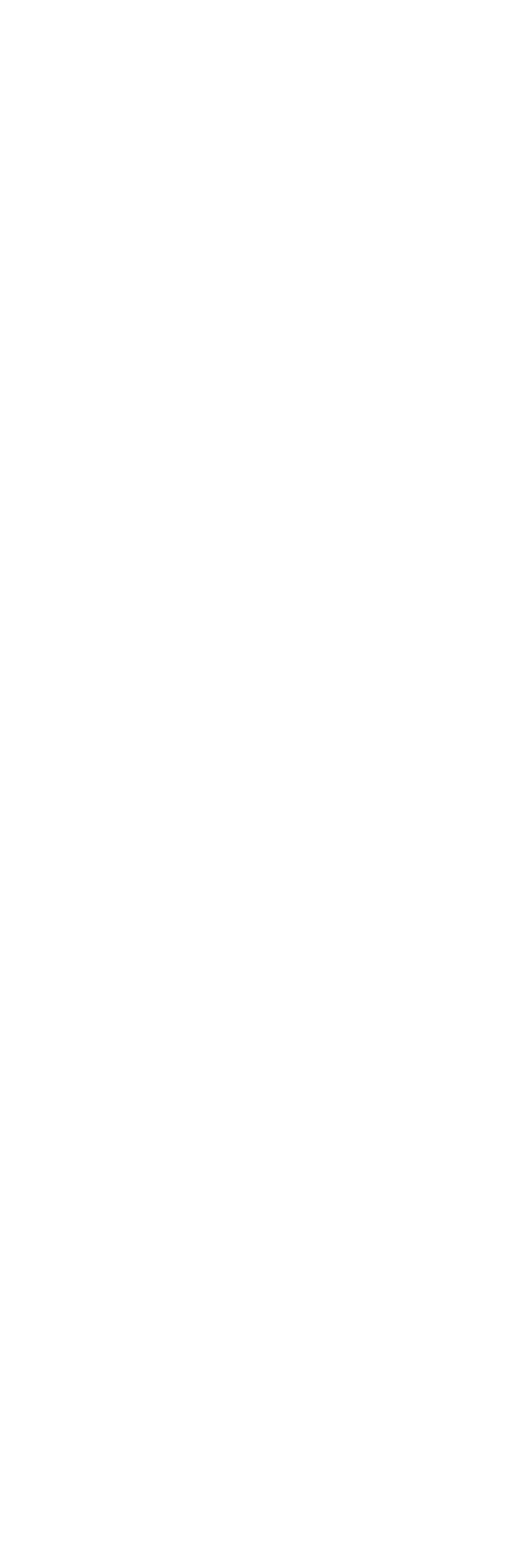
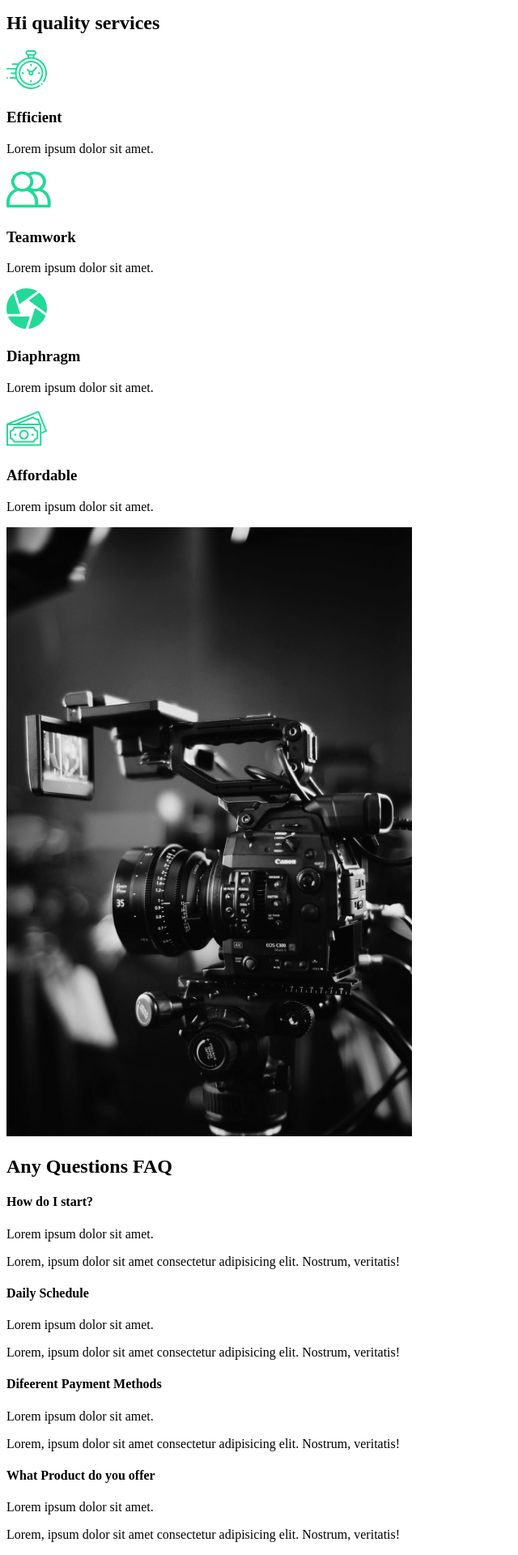
Before and after one commit to TedMwai/capture-portofolio, a React (Create React App) app: page / in a window 1280 px wide. Shown: the part 979-2899 px from the top of the page at 81% size, without its empty margins (0-640 px from the left). Before the commit the page ends 982 px from the top, so only its background shows below. Built offline with nearby package versions, Linux system fonts and the light colour scheme.

Commit message:
faq section

```diff
--- /dev/null
+++ b/src/components/FaqSection.js
@@ -0,0 +1,51 @@
+const FaqSection = () => {
+  return (
+    <div className="faq">
+      <h2>
+        Any Questions <span>FAQ</span>
+      </h2>
+      <div className="question">
+        <h4>How do I start?</h4>
+        <div className="answer">
+          <p>Lorem ipsum dolor sit amet.</p>
+          <p>
+            Lorem, ipsum dolor sit amet consectetur adipisicing elit. Nostrum,
+            veritatis!
+          </p>
+        </div>
+      </div>
+      <div className="question">
+        <h4>Daily Schedule</h4>
+        <div className="answer">
+          <p>Lorem ipsum dolor sit amet.</p>
+          <p>
+            Lorem, ipsum dolor sit amet consectetur adipisicing elit. Nostrum,
+            veritatis!
+          </p>
+        </div>
+      </div>
+      <div className="question">
+        <h4>Difeerent Payment Methods</h4>
+        <div className="answer">
+          <p>Lorem ipsum dolor sit amet.</p>
+          <p>
+            Lorem, ipsum dolor sit amet consectetur adipisicing elit. Nostrum,
+            veritatis!
+          </p>
+        </div>
+      </div>
+      <div className="question">
+        <h4>What Product do you offer</h4>
+        <div className="answer">
+          <p>Lorem ipsum dolor sit amet.</p>
+          <p>
+            Lorem, ipsum dolor sit amet consectetur adipisicing elit. Nostrum,
+            veritatis!
+          </p>
+        </div>
+      </div>
+    </div>
+  );
+};
+
+export default FaqSection;
--- /dev/null
+++ b/src/components/ServicesSection.js
@@ -0,0 +1,53 @@
+//Import Icons
+import clock from "../img/clock.svg";
+import diaphragm from "../img/diaphragm.svg";
+import money from "../img/money.svg";
+import teamwork from "../img/teamwork.svg";
+import home2 from "../img/home2.png";
+
+const ServicesSection = () => {
+  return (
+    <div className="services">
+      <div className="description">
+        <h2>
+          Hi <span>quality</span> services
+        </h2>
+        <div className="cards">
+          <div className="card">
+            <div className="icon">
+              <img src={clock} alt="a clock" />
+              <h3>Efficient</h3>
+            </div>
+            <p>Lorem ipsum dolor sit amet.</p>
+          </div>
+          <div className="card">
+            <div className="icon">
+              <img src={teamwork} alt="a clock" />
+              <h3>Teamwork</h3>
+            </div>
+            <p>Lorem ipsum dolor sit amet.</p>
+          </div>
+          <div className="card">
+            <div className="icon">
+              <img src={diaphragm} alt="a clock" />
+              <h3>Diaphragm</h3>
+            </div>
+            <p>Lorem ipsum dolor sit amet.</p>
+          </div>
+          <div className="card">
+            <div className="icon">
+              <img src={money} alt="a clock" />
+              <h3>Affordable</h3>
+            </div>
+            <p>Lorem ipsum dolor sit amet.</p>
+          </div>
+        </div>
+      </div>
+      <div className="image">
+        <img src={home2} alt="guy with a camera" />
+      </div>
+    </div>
+  );
+};
+
+export default ServicesSection;
--- a/src/pages/AboutUs.js
+++ b/src/pages/AboutUs.js
@@ -1,9 +1,15 @@
 import AboutSection from "../components/AboutSection";
+import ServicesSection from "../components/ServicesSection";
+import FaqSection from "../components/FaqSection";
 
 const AboutUs = () => {
-    return(
-        <AboutSection />
-    );
-}
+  return (
+    <>
+      <AboutSection />
+      <ServicesSection />
+      <FaqSection />
+    </>
+  );
+};
 
 export default AboutUs;
```
